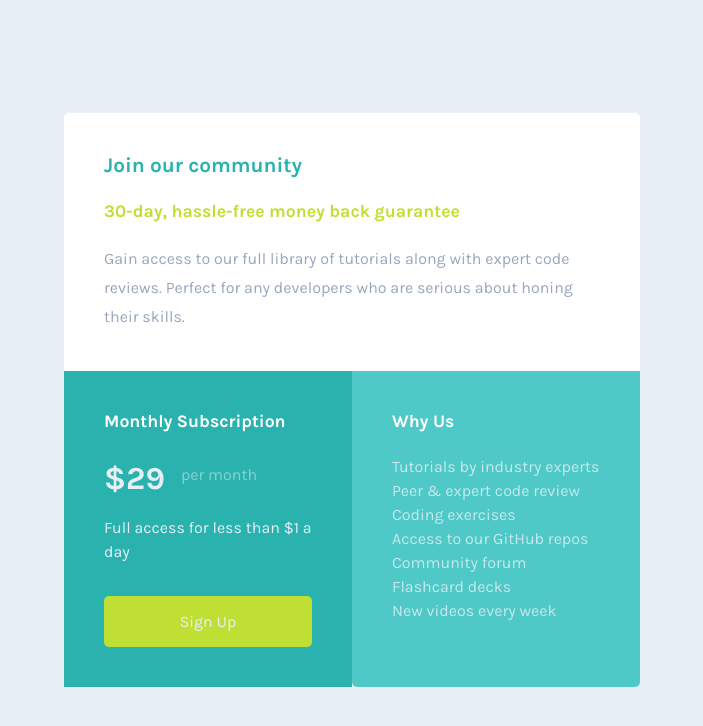
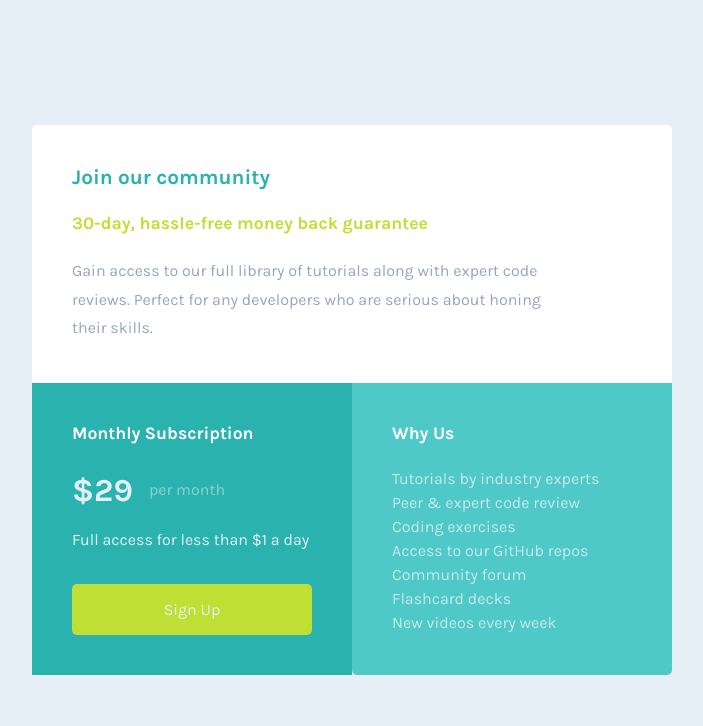
Before and after one commit to ChinatuL/Single-Price-Grid-Component, a plain HTML site: page index.html in a window 1280 px wide. Shown: the whole page, without its empty margins (288-991 px from the left). Drawn offline with Linux system fonts and the light colour scheme.

Commit message:
add live site url and modify main width

```diff
--- a/style.css
+++ b/style.css
@@ -124,7 +124,7 @@ main {
     }
 
     .container {
-        width: 45%;
+        width: 50%;
         display: grid;
         grid-template-columns: repeat(2, 1fr);
     }
@@ -135,5 +135,10 @@ main {
 
     .header {
         grid-column: 1/3;
+        padding-right: 7rem;
+    }
+
+    .duration {
+        padding-top: 0.7rem;
     }
 }
```
Also changed, not shown: 1 other file.
